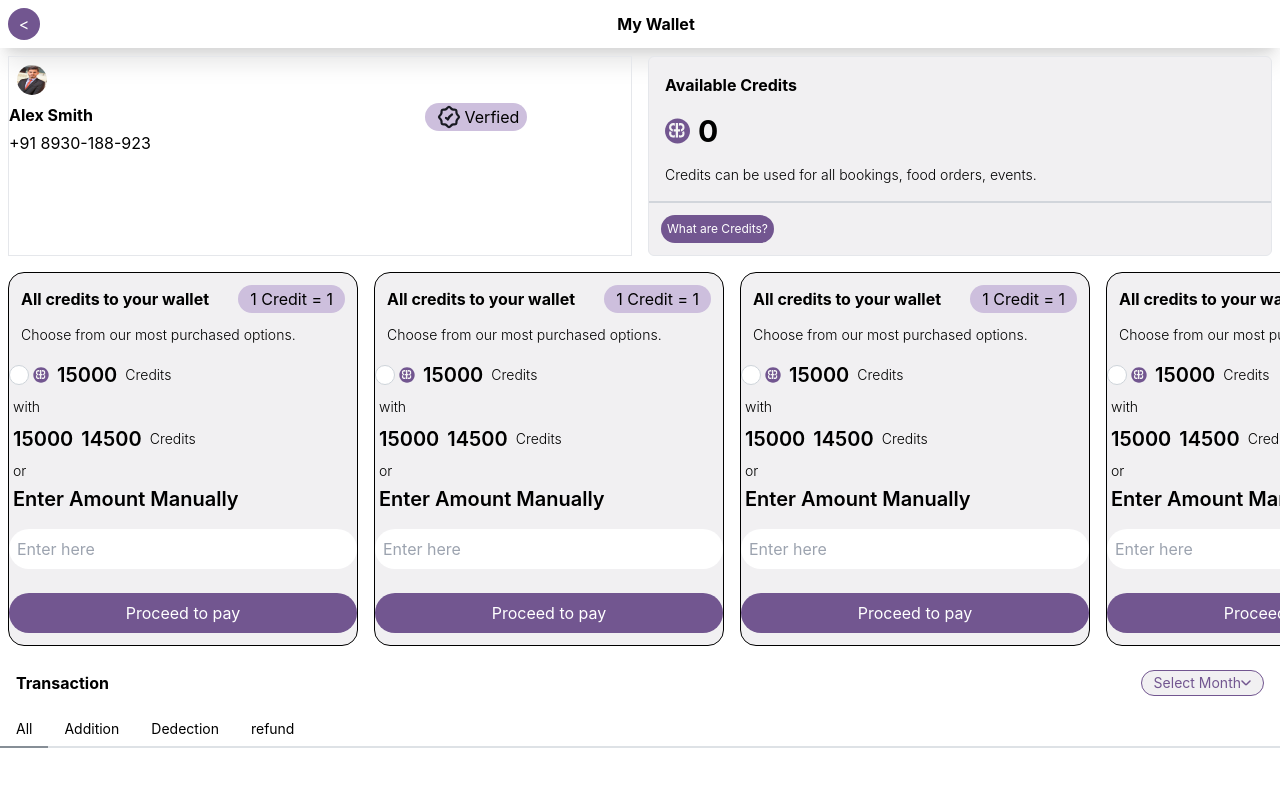
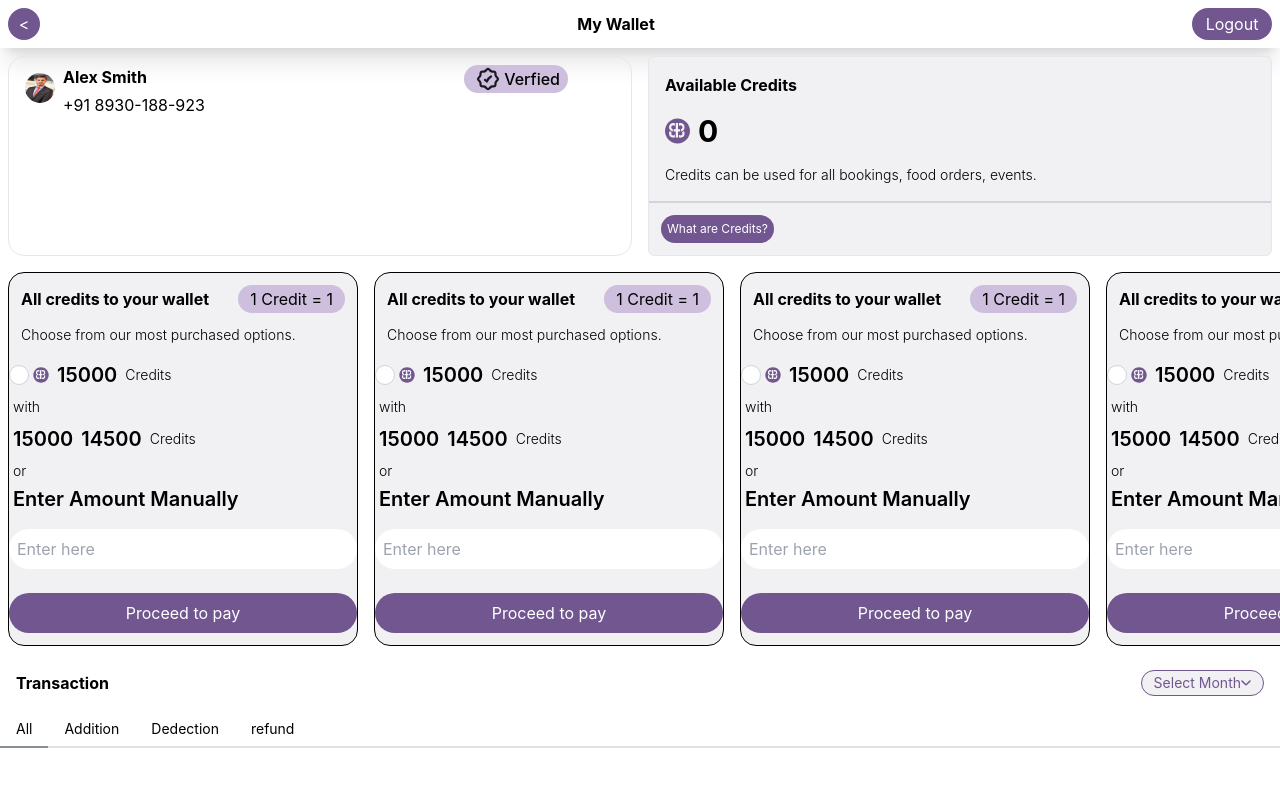
Before and after one commit to atulforworkk/accelerate-india, a React (Vite) app: page /my-wallet in a window 1280 px wide. Shown: the top 786 px of the page. Built offline with nearby package versions, Linux system fonts and the light colour scheme; sample sign-in values are in the browser's storage.

Commit message:
new changes

```diff
--- a/src/components/postAuthHeader/PostAuthHeader.tsx
+++ b/src/components/postAuthHeader/PostAuthHeader.tsx
@@ -1,18 +1,25 @@
-import React from 'react'
+import React from "react";
+import { useNavigate } from "react-router-dom";
 
 type Props = {
-    heading:string |null;
-}
+  heading: string | null;
+};
 
-const PostAuthHeader = ({heading}: Props) => {
+const PostAuthHeader = ({ heading }: Props) => {
+  const handleClcik=()=>{
+
+  }
   return (
     <div className="p-2 flex items-center shadow-xl">
-    <button className="bg-main-color p-2 w-8 h-8 rounded-full text-white flex items-center justify-center ">
-      &lt;
-    </button>
-    <h1 className="text-center flex-grow font-bold">{heading}</h1>
-  </div>
-  )
-}
+      <button className="bg-main-color p-2 w-8 h-8 rounded-full text-white flex items-center justify-center ">
+        &lt;
+      </button>
+      <h1 className="text-center flex-grow font-bold">{heading}</h1>
+      <button className="bg-main-color p-2 w-20 h-8 rounded-full text-white flex items-center justify-center hover:bg-custom-Purple" onClick={handleClcik}>
+        Logout
+      </button>
+    </div>
+  );
+};
 
-export default PostAuthHeader
+export default PostAuthHeader;
--- a/src/composites/userCard/UserCard.tsx
+++ b/src/composites/userCard/UserCard.tsx
@@ -0,0 +1,31 @@
+import images from 'images/images'
+import React from 'react'
+
+
+const UserCard = () => {
+  return (
+    <div className="border rounded-2xl col-span-6 flex p-2">
+    <div>
+      <img
+        src={images.userImage}
+        alt="userImage"
+        className="w-[46px] h-[46px] p-[8px] pt-2 rounded-full "
+      />
+    </div>
+    <div className="w-10/12">
+      <div className="flex justify-between">
+        <h1 className="font-bold">Alex Smith </h1>
+        <div className="flex px-3 py-0.5 rounded-full bg-light-purple justify-around">
+          <img src={images.verfiedBadge} alt="" className="" />
+          <p className="mx-1 font-medium">Verfied</p>
+        </div>
+      </div>
+      <div>
+        <p>+91 8930-188-923</p>
+      </div>
+    </div>
+  </div>
+  )
+}
+
+export default UserCard
--- a/src/views/page/myWallet/MyWallet.tsx
+++ b/src/views/page/myWallet/MyWallet.tsx
@@ -1,5 +1,6 @@
 import PostAuthHeader from "@/components/postAuthHeader/PostAuthHeader";
 import TransactionView from "@/composites/transaction/TransactionView";
+import UserCard from "@/composites/userCard/UserCard";
 import { Button, Input, Radio } from "@mantine/core";
 import images from "images/images";
 import React from "react";
@@ -7,33 +8,12 @@ import { useNavigate } from "react-router-dom";
 type Props = {};
 
 const MyWallet = (props: Props) => {
-
   return (
     <div>
       <PostAuthHeader heading="My Wallet" />
       <div className="grid grid-cols-1 md:grid-cols-12 gap-4 p-2">
         {/* USER SECTION  */}
-        <div className="border round-md col-span-6 ">
-          <div>
-            <img
-              src={images.userImage}
-              alt="userImage"
-              className="w-[46px] h-[46px] p-[8px] pt-2 rounded-full "
-            />
-          </div>
-          <div className="w-10/12">
-            <div className="flex justify-between">
-              <h1 className="font-bold">Alex Smith </h1>
-              <div className="flex px-3 py-0.5 rounded-full bg-light-purple justify-around">
-                <img src={images.verfiedBadge} alt="" className="" />
-                <p className="mx-1">Verfied</p>
-              </div>
-            </div>
-            <div>
-              <p>+91 8930-188-923</p>
-            </div>
-          </div>
-        </div>
+        <UserCard />
         {/* available Credit */}
         <div className="rounded-md  col-span-6 bg-light-gray border">
           <h1 className="m-4 font-bold">Available Credits</h1>
@@ -76,9 +56,9 @@ export default MyWallet;
 
 const Card = () => {
   const navigate = useNavigate();
-  const handleClick =()=>{
-    navigate("/payment")
-  }
+  const handleClick = () => {
+    navigate("/payment");
+  };
   return (
     <div className="border rounded-2xl bg-light-gray border-black min-w-[350px]">
       <div className="flex justify-between items-center m-3 ">
```
